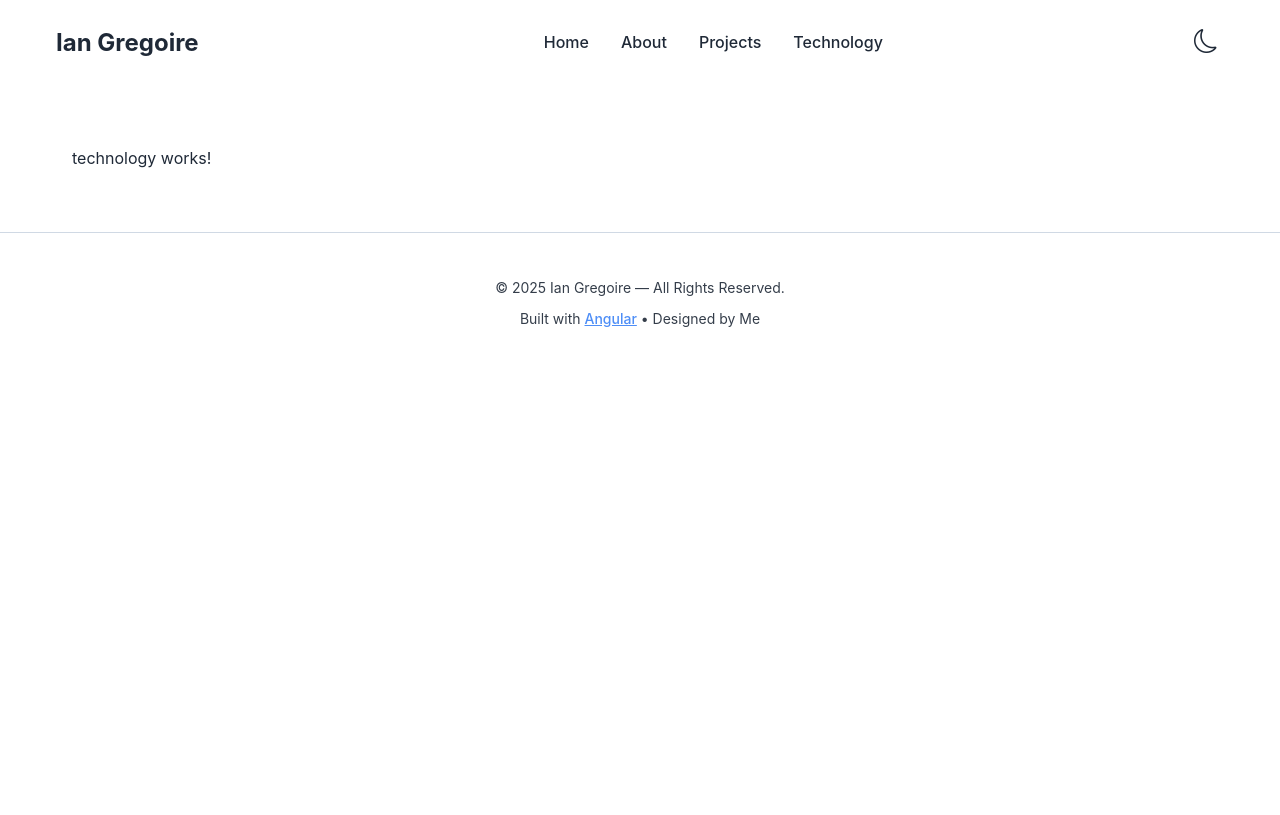
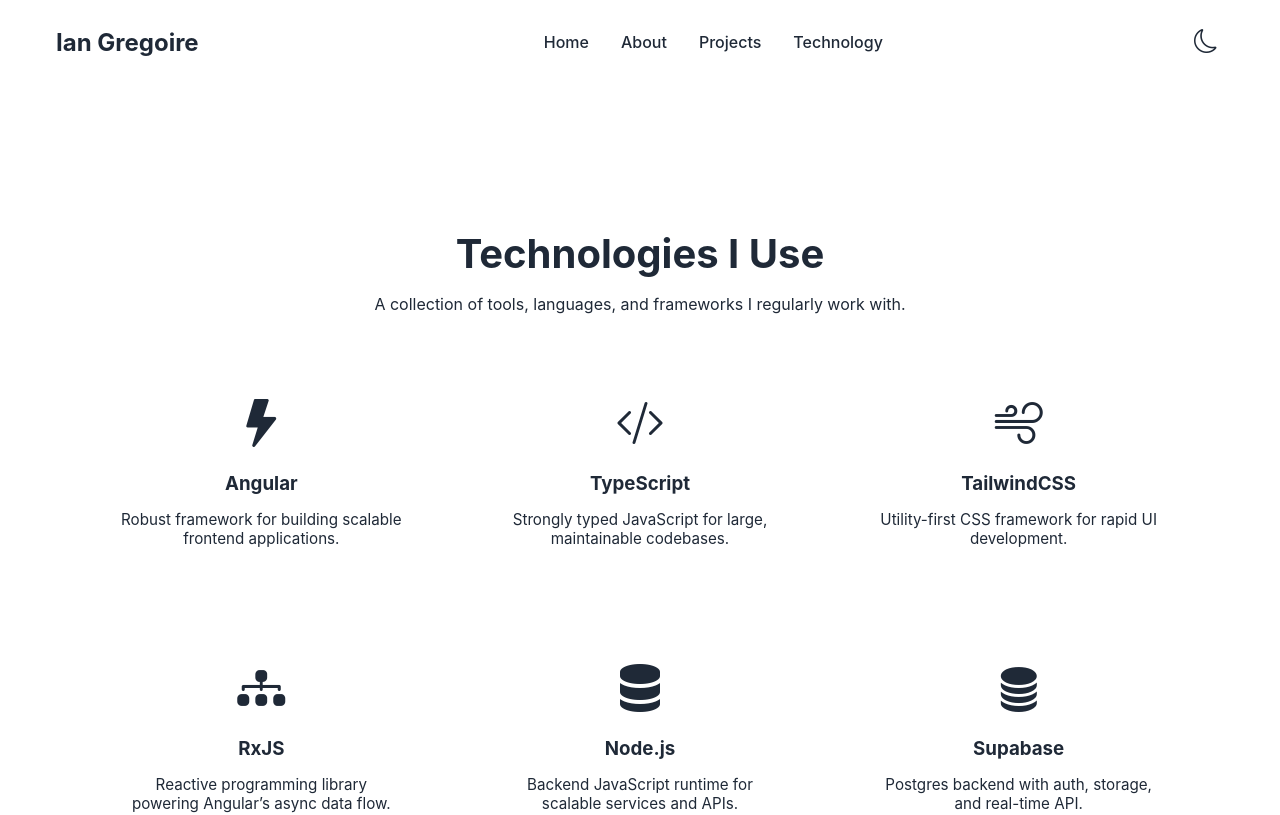
Before and after one commit to IanGregoire/Angular-Portfolio, an Angular app: page /technology in a window 1280 px wide. Shown: the top 815 px of the page. Built offline with nearby package versions, Linux system fonts and the light colour scheme.

Commit message:
Feat: Develop technology page

```diff
--- a/src/app/pages/technology/technology.component.html
+++ b/src/app/pages/technology/technology.component.html
@@ -1 +1,19 @@
-<p>technology works!</p>
+<section class="technology">
+  <div class="container">
+    <h2 class="section-title">Technologies I Use</h2>
+
+    <p class="section-subtitle">
+      A collection of tools, languages, and frameworks I regularly work with.
+    </p>
+
+    <div class="tech-grid">
+      <div class="tech-card" *ngFor="let tech of technologies">
+        <div class="icon-wrapper">
+          <i [class]="tech.icon"></i>
+        </div>
+        <h3>{{ tech.name }}</h3>
+        <p>{{ tech.description }}</p>
+      </div>
+    </div>
+  </div>
+</section>
--- a/src/app/pages/technology/technology.component.scss
+++ b/src/app/pages/technology/technology.component.scss
@@ -0,0 +1,56 @@
+@use '../../../styles/variables' as *;
+@use '../../../styles/mixins' as *;
+
+.technology {
+  padding: 4rem 0;
+
+  .section-title {
+    font-size: 2.5rem;
+    text-align: center;
+    margin-bottom: 0.5rem;
+    color: var(--text);
+  }
+
+  .section-subtitle {
+    text-align: center;
+    margin-bottom: 3rem;
+    color: var(--text-muted);
+  }
+
+  .tech-grid {
+    display: grid;
+    grid-template-columns: repeat(auto-fit, minmax(260px, 1fr));
+    gap: 2rem;
+  }
+
+  .tech-card {
+    background: var(--surface);
+    border-radius: 1rem;
+    padding: 2rem;
+    text-align: center;
+    transition: var(--transition);
+    border: 1px solid var(--border);
+    box-shadow: var(--shadow);
+
+    &:hover {
+      transform: translateY(-6px);
+      box-shadow: var(--shadow-lg);
+    }
+
+    .icon-wrapper {
+      font-size: 3rem;
+      margin-bottom: 1rem;
+      color: var(--primary);
+    }
+
+    h3 {
+      margin-bottom: 0.5rem;
+      color: var(--text);
+    }
+
+    p {
+      color: var(--text-muted);
+      font-size: 0.95rem;
+    }
+  }
+}
--- a/src/app/pages/technology/technology.component.ts
+++ b/src/app/pages/technology/technology.component.ts
@@ -1,11 +1,43 @@
+import { CommonModule } from '@angular/common';
 import { Component } from '@angular/core';
 
 @Component({
   selector: 'app-technology',
-  imports: [],
+  imports: [CommonModule],
   templateUrl: './technology.component.html',
-  styleUrl: './technology.component.scss'
+  styleUrls: ['./technology.component.scss'],
 })
 export class TechnologyComponent {
-
+  technologies = [
+    {
+      name: 'Angular',
+      icon: 'bi bi-lightning-fill',
+      description: 'Robust framework for building scalable frontend applications.'
+    },
+    {
+      name: 'TypeScript',
+      icon: 'bi bi-code-slash',
+      description: 'Strongly typed JavaScript for large, maintainable codebases.'
+    },
+    {
+      name: 'TailwindCSS',
+      icon: 'bi bi-wind',
+      description: 'Utility-first CSS framework for rapid UI development.'
+    },
+    {
+      name: 'RxJS',
+      icon: 'bi bi-diagram-3-fill',
+      description: 'Reactive programming library powering Angular’s async data flow.'
+    },
+    {
+      name: 'Node.js',
+      icon: 'bi bi-server',
+      description: 'Backend JavaScript runtime for scalable services and APIs.'
+    },
+    {
+      name: 'Supabase',
+      icon: 'bi bi-database-fill',
+      description: 'Postgres backend with auth, storage, and real-time API.'
+    }
+  ];
 }
```
